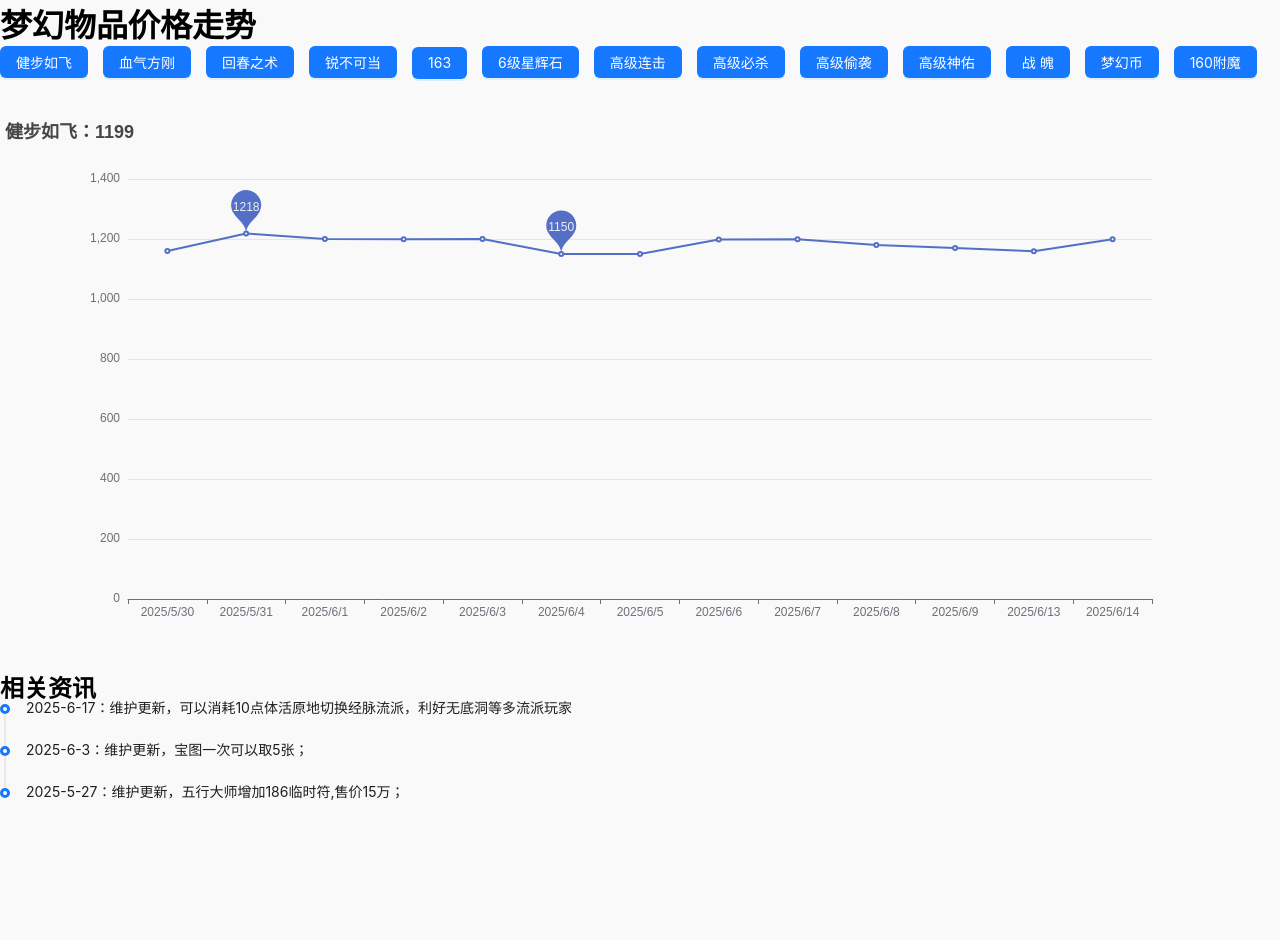
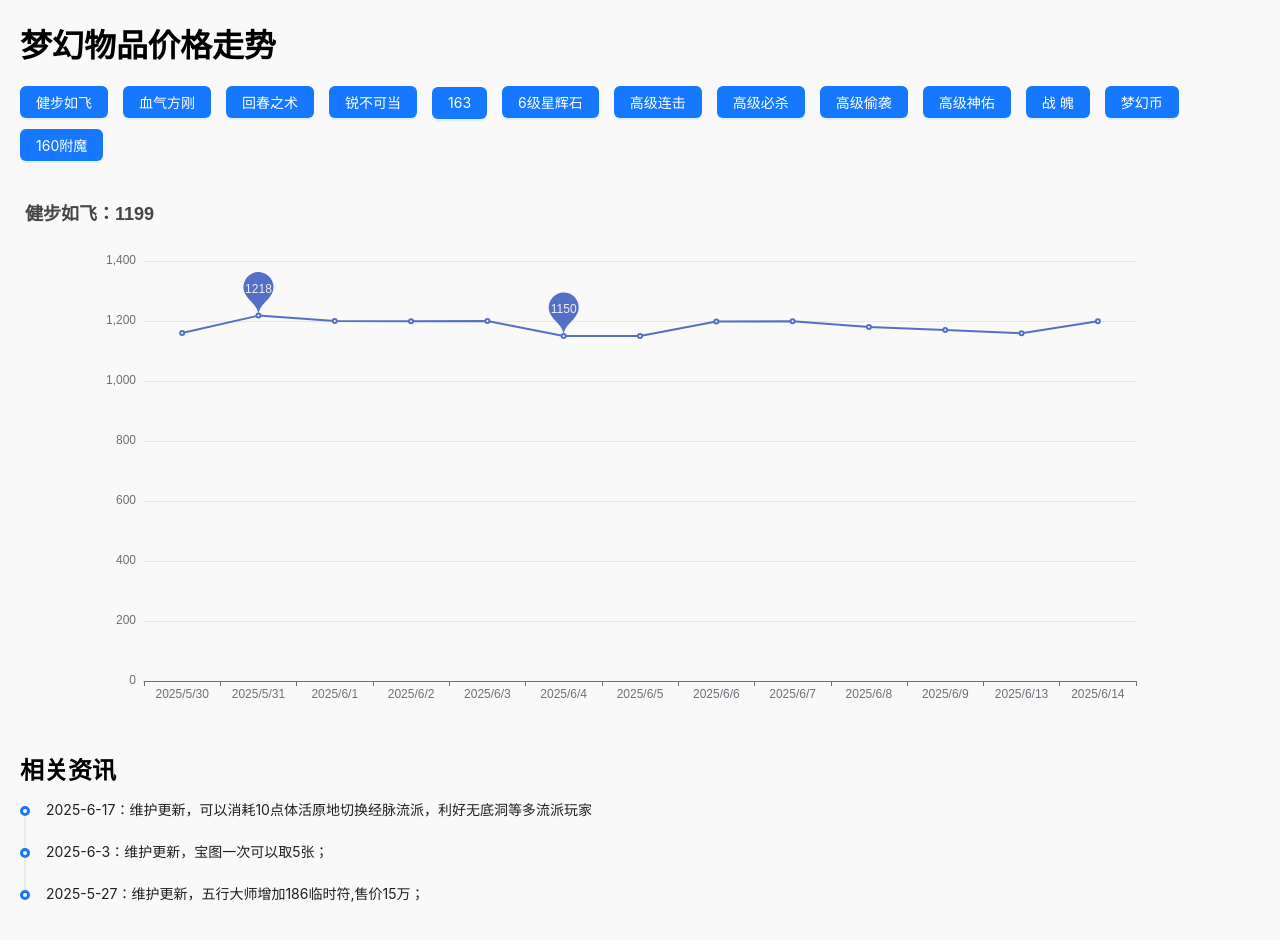
Before and after one commit to wangzhuang1/zhonglingshi, a React (Vite) app: page / in a window 1280 px wide. Shown: the top 940 px of the page. Before the commit the page ends 856 px from the top, so only its background shows below. Built offline with nearby package versions, Linux system fonts and the light colour scheme.

Commit message:
修复首页样式

```diff
--- a/src/pages/Home/index.less
+++ b/src/pages/Home/index.less
@@ -1,3 +1,13 @@
-.gupiao {
+.home {
     padding: 20px;
+
+    h1 {
+        padding-bottom: 20px;
+    }
+
+    .information {
+        .mod {
+            margin-top: 20px;
+        }
+    }
 }
```
